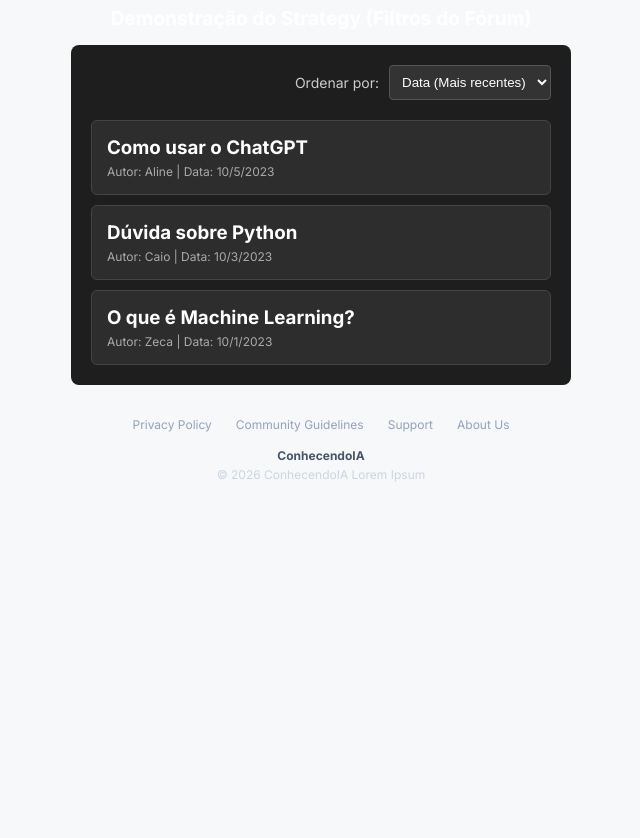
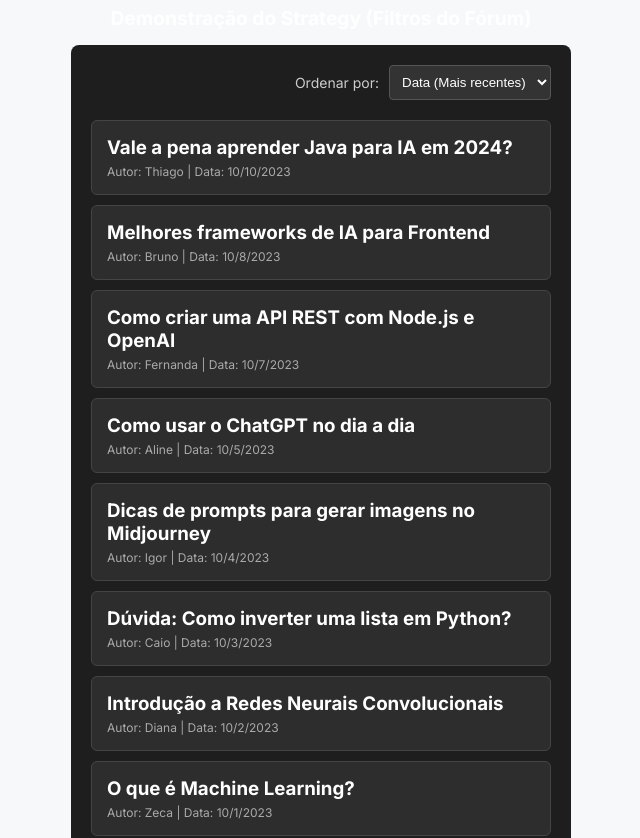
Before and after one commit to UnBArqDsw2026-1-Turma02/2026.1_T02_G3_ConhecendoIA_Entrega_3, a Next.js app in the folder frontend/: page / in a window 1280 px wide. Shown: the part 740-1578 px from the top of the page, without its empty margins (319-959 px from the left). Before the commit the page ends 1286 px from the top, so only its background shows below. Built offline with nearby package versions, Linux system fonts and the light colour scheme.

Commit message:
fix: Corrige bug de fuso horário nas datas e expande lista de postagens para demonstração do Strategy

```diff
--- a/frontend/src/app/page.js
+++ b/frontend/src/app/page.js
@@ -71,10 +71,15 @@ export default function LoginPage() {
   // ==========================================
   // DADOS FALSOS PARA O STRATEGY (GoF Comportamental)
   // ==========================================
-  const postsDeTeste = [
-    { id: 1, title: "O que é Machine Learning?", creatorName: "Zeca", createdAt: "2023-10-01" },
-    { id: 2, title: "Como usar o ChatGPT", creatorName: "Aline", createdAt: "2023-10-05" },
-    { id: 3, title: "Dúvida sobre Python", creatorName: "Caio", createdAt: "2023-10-03" }
+const postsDeTeste = [
+    { id: 1, title: "O que é Machine Learning?", creatorName: "Zeca", createdAt: "2023/10/01" },
+    { id: 2, title: "Como usar o ChatGPT no dia a dia", creatorName: "Aline", createdAt: "2023/10/05" },
+    { id: 3, title: "Dúvida: Como inverter uma lista em Python?", creatorName: "Caio", createdAt: "2023/10/03" },
+    { id: 4, title: "Melhores frameworks de IA para Frontend", creatorName: "Bruno", createdAt: "2023/10/08" },
+    { id: 5, title: "Introdução a Redes Neurais Convolucionais", creatorName: "Diana", createdAt: "2023/10/02" },
+    { id: 6, title: "Vale a pena aprender Java para IA em 2024?", creatorName: "Thiago", createdAt: "2023/10/10" },
+    { id: 7, title: "Como criar uma API REST com Node.js e OpenAI", creatorName: "Fernanda", createdAt: "2023/10/07" },
+    { id: 8, title: "Dicas de prompts para gerar imagens no Midjourney", creatorName: "Igor", createdAt: "2023/10/04" }
   ];
 
   return (
--- a/frontend/src/components/forum/PostList.js
+++ b/frontend/src/components/forum/PostList.js
@@ -1,7 +1,6 @@
 "use client";
 
 import { useState, useMemo } from 'react';
-// Agora a importação vai funcionar perfeitamente!
 import {
   SortByDateDescendingStrategy,
   SortByDateAscendingStrategy,
```
